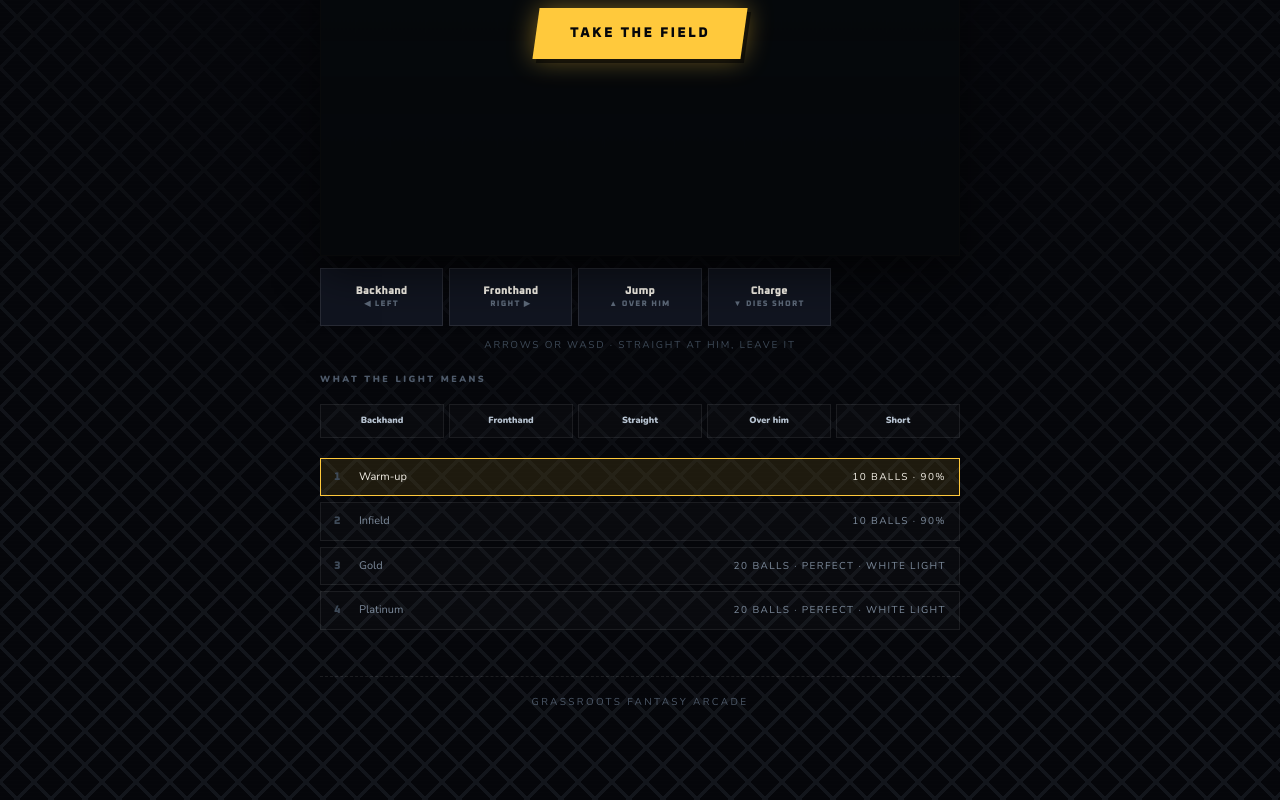
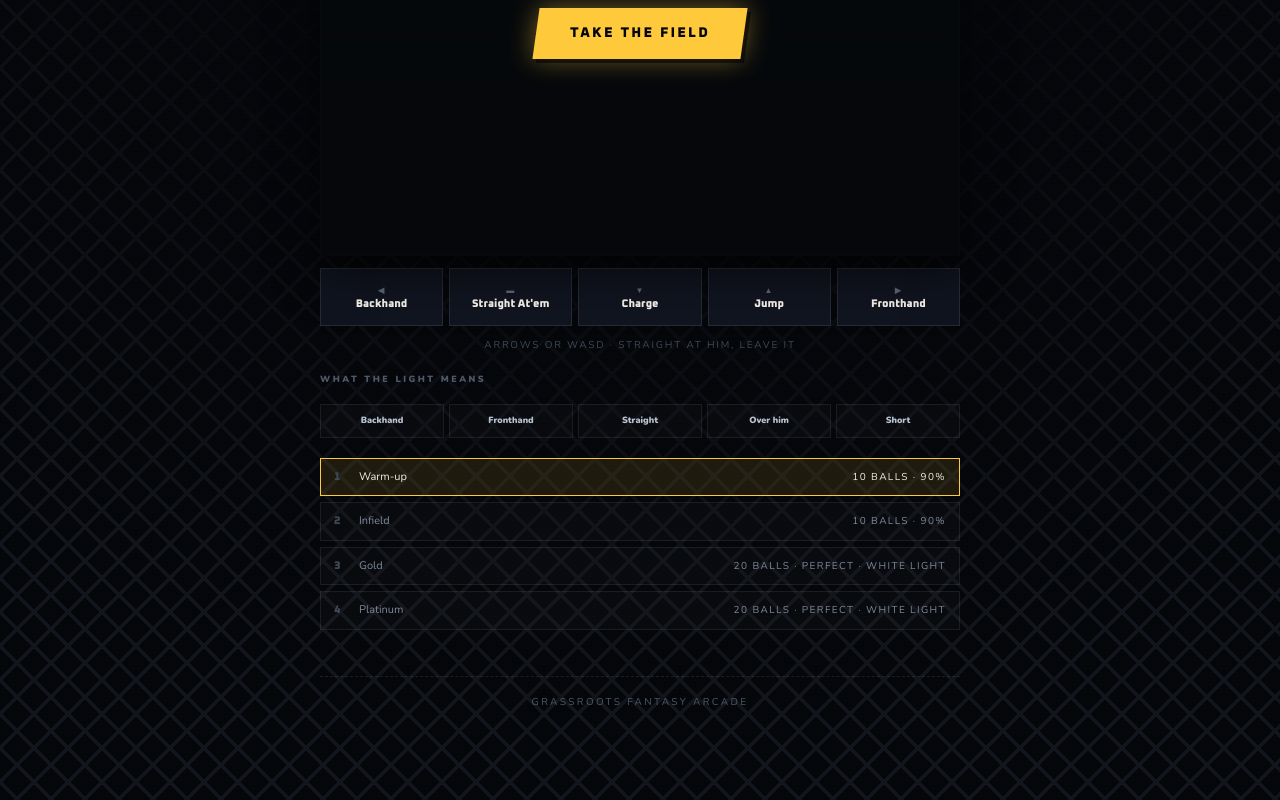
Before and after one commit to N8Nuks/grassrootsfantasy, a Next.js app: page /games/goldenglove in a window 1280 px wide. Shown: the part 680-1480 px from the top of the page. Built offline with nearby package versions, Linux system fonts and the light colour scheme.

Commit message:
Five buttons in field order with Straight At'em

```diff
--- a/app/games/goldenglove/GoldenGloveClient.tsx
+++ b/app/games/goldenglove/GoldenGloveClient.tsx
@@ -468,16 +468,19 @@ export default function GoldenGloveClient() {
           depth below. A ball straight at him wants nothing pressed at all. */}
       <div className="gg-pad">
         <button className="gg-key" onPointerDown={e => { e.preventDefault(); answer('backhand') }}>
-          Backhand<span>◀ LEFT</span>
+          <span className="gg-arrow">◀</span>Backhand
+        </button>
+        <button className="gg-key" onPointerDown={e => { e.preventDefault(); answer('square') }}>
+          <span className="gg-arrow">▬</span>Straight At&apos;em
+        </button>
+        <button className="gg-key" onPointerDown={e => { e.preventDefault(); answer('charge') }}>
+          <span className="gg-arrow">▼</span>Charge
+        </button>
+        <button className="gg-key" onPointerDown={e => { e.preventDefault(); answer('jump') }}>
+          <span className="gg-arrow">▲</span>Jump
         </button>
         <button className="gg-key" onPointerDown={e => { e.preventDefault(); answer('fronthand') }}>
-          Fronthand<span>RIGHT ▶</span>
-        </button>
-        <button className="gg-key" onPointerDown={e => { e.preventDefault(); answer('jump') }}>
-          Jump<span>▲ OVER HIM</span>
-        </button>
-        <button className="gg-key" onPointerDown={e => { e.preventDefault(); answer('charge') }}>
-          Charge<span>▼ DIES SHORT</span>
+          <span className="gg-arrow">▶</span>Fronthand
         </button>
       </div>
 
```
